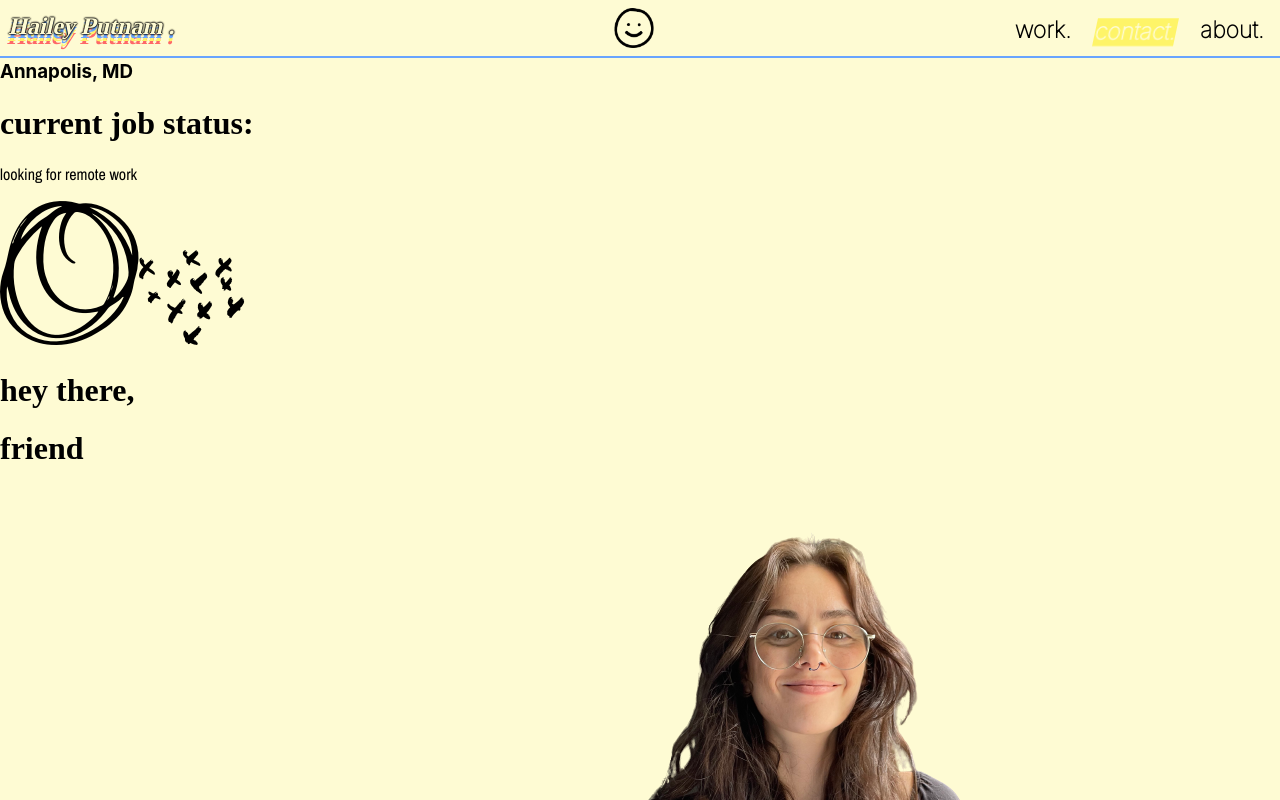
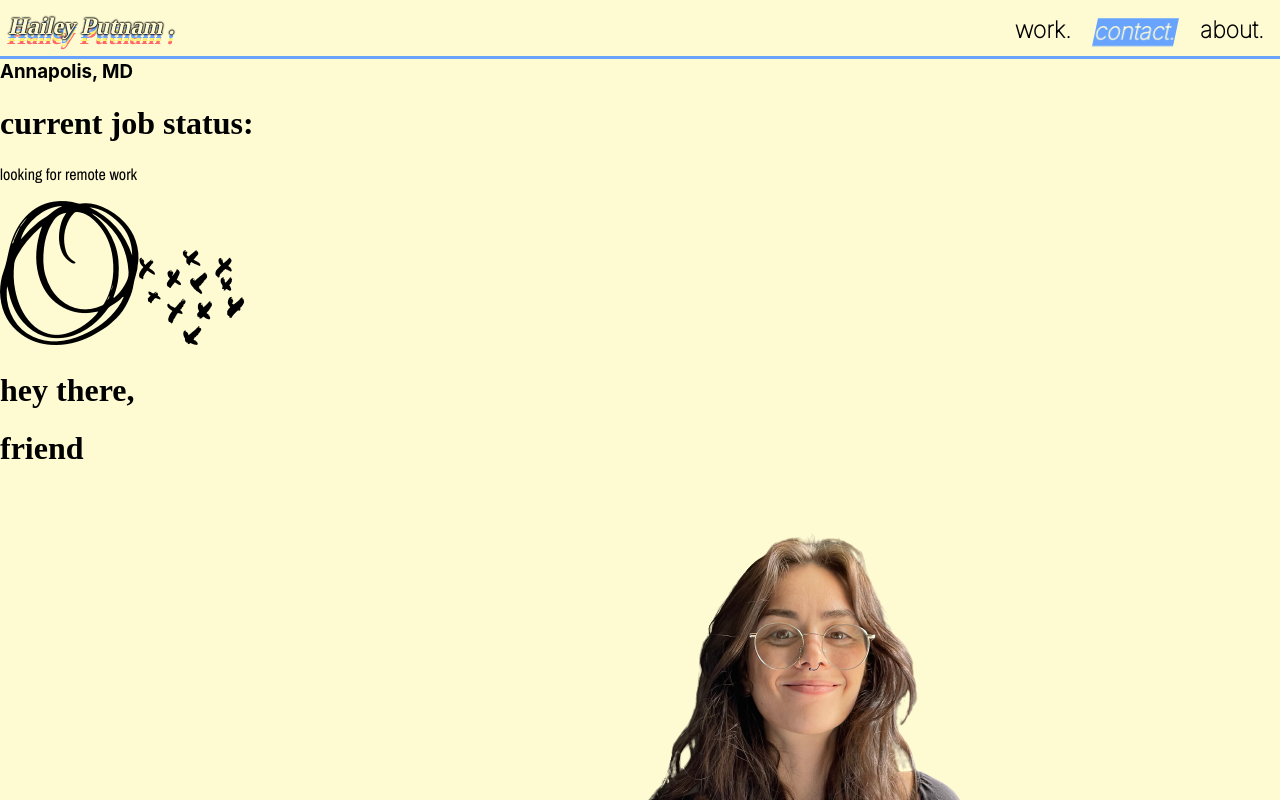
Before and after one commit to heyputnam/portfolio, a React (Create React App) app: page / in a window 1280 px wide. In both pictures the pointer is over the element "contact.". Shown: the top 800 px of the page. Built offline with nearby package versions, Linux system fonts and the light colour scheme; a web font is replaced by a local one.

Commit message:
okay i like the header now

```diff
--- a/src/components/Header/Header.scss
+++ b/src/components/Header/Header.scss
@@ -12,7 +12,7 @@ html{
     display: flex;
     flex-direction: row;
     justify-content: space-between;
-    border-bottom: 2px solid #68A4FE;
+    border-bottom: 3px solid #68A4FE;
 }
 .left{
     display: flex;
@@ -71,13 +71,13 @@ html{
 
 }
 .smile{
+    display: none;
     position: absolute;
     height: 2.5rem;
     width: 2.5rem;
     margin-top: 0.5rem;
 margin-left: 48%;
 }
-
 .right{
 // width: 100%;
     ul{
@@ -102,12 +102,7 @@ margin-left: 48%;
         margin-left: 1.5rem;
 
     }
-    li{
-        // margin-top: -75px;
 
-
-
-    }
 
  li:hover{
             animation: floating 1.5s ease-in-out
@@ -141,7 +136,7 @@ margin-left: 48%;
     mark{
         // color: #FEF468;
         color: #FEFBD3;
-        background: #FEF468;
+        background: #68A4FE;
 
         }
     }
@@ -149,7 +144,7 @@ margin-left: 48%;
         mark{
             // display: inline;
         color: #FEFBD3;
-        background: #FE6868;
+        background: #68A4FE;
 
 
         }
```
